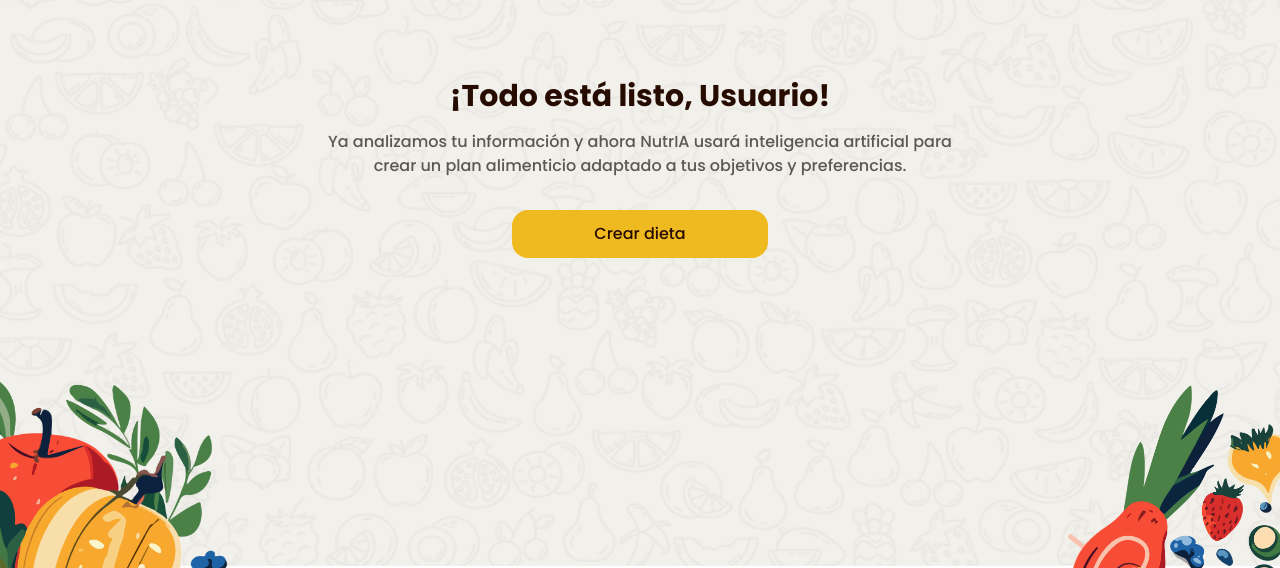
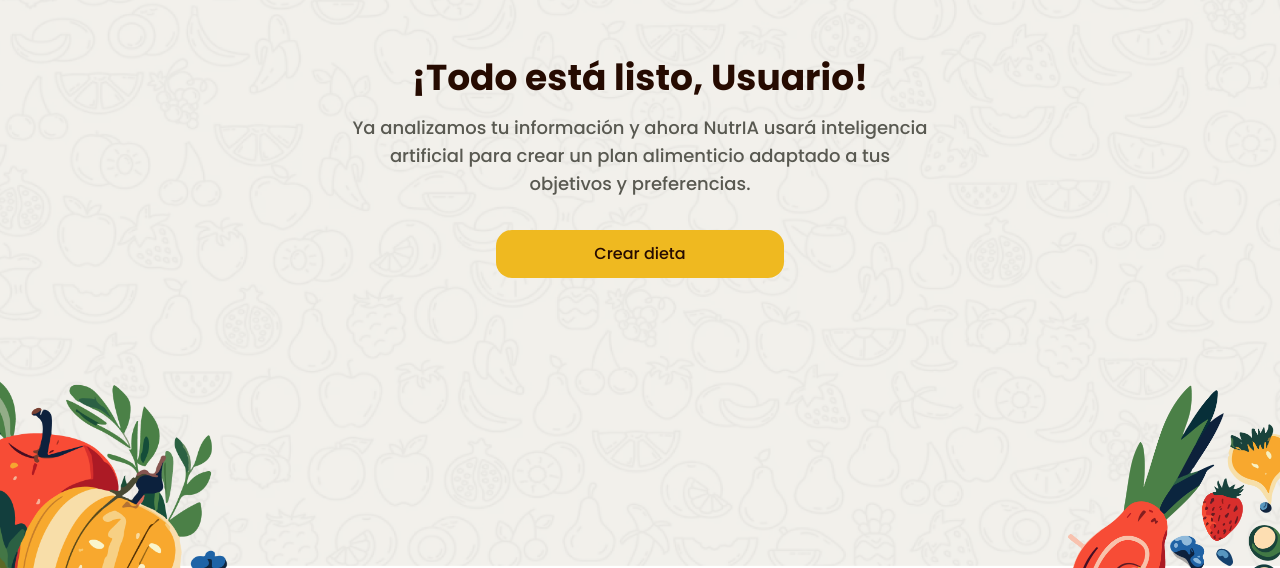
Before and after one commit to Rafiky724/NutrIA, a React (Vite) app in the folder frontend/: page /dietCreationReady in a window 1280 px wide. Shown: the part 232-800 px from the top of the page. Built offline with nearby package versions, Linux system fonts and the light colour scheme; no server answers; sample sign-in values are in the browser's storage.

Commit message:
Update DietCreationReady.tsx

```diff
--- a/frontend/src/pages/Onboarding/DietCreationReady.tsx
+++ b/frontend/src/pages/Onboarding/DietCreationReady.tsx
@@ -1,22 +1,21 @@
-import { useEffect, useState } from "react";
+import { useState, useEffect } from "react";
 import { useNavigate } from "react-router-dom";
 import { DietService } from "../../services/dietaService";
 import FruitLeft from "../../components/Decoration/FruitLeft";
 import FruitRight from "../../components/Decoration/FruitRight";
+import LoadingScreen from "../../components/Loading/LoadingScreen";
+import LoadingIcon from "../../assets/Loading/LoadingIcon.svg?react";
 
 export default function DietCreationReady() {
   const navigate = useNavigate();
 
   const [name, setName] = useState<string>("");
-
   const [loading, setLoading] = useState(false);
   const [error, setError] = useState<string | null>(null);
 
   useEffect(() => {
     const savedname = localStorage.getItem("nombreUsuario");
-    if (savedname) {
-      setName(savedname);
-    }
+    if (savedname) setName(savedname);
   }, []);
 
   const handleCreateDiet = async () => {
@@ -25,7 +24,6 @@ export default function DietCreationReady() {
     try {
       const message = await DietService.createDiet();
       console.log("Dieta creada:", message);
-
       navigate("/dietPlanReady");
     } catch (err: any) {
       console.error("Error al crear dieta:", err);
@@ -34,42 +32,54 @@ export default function DietCreationReady() {
       setLoading(false);
     }
   };
+
+  if (loading) {
     return (
-    <>
-      <div className="relative min-h-screen bg-[url('/Background/Back.png')] bg-cover bg-center">
-        <div className="min-h-screen flex flex-col items-center justify-center">
-          <div className="w-2xl text-center">
-            <h1 className="text-3xl ft-bold text-brown mb-4">
+      <LoadingScreen
+        Icon={LoadingIcon}
+        title="CARGANDO"
+        subtitle={`Esto puede tardar unos segundos.\nEstamos creando tu dieta personalizada.`}
+      />
+    );
+  }
+
+  return (
+    <div className="relative min-h-screen bg-[url('/Background/Back.png')] bg-cover bg-center px-4 sm:px-6">
+      <div className="min-h-screen flex flex-col items-center justify-center text-center">
+        <div className="w-full max-w-md sm:max-w-lg md:max-w-xl">
+          <h1 className="text-2xl sm:text-3xl md:text-4xl ft-bold text-brown mb-4">
             ¡Todo está listo, {name || "Usuario"}!
           </h1>
 
-            <p className="ft-medium text-gray mb-8 text-center px-4">
+          <p className="ft-medium text-gray mb-8 text-sm sm:text-base md:text-lg px-2 sm:px-4 md:px-0">
             Ya analizamos tu información y ahora NutrIA usará inteligencia
-              artificial para crear un plan alimenticio adaptado a tus objetivos
-              y preferencias.
+            artificial para crear un plan alimenticio adaptado a tus objetivos y
+            preferencias.
           </p>
 
           <button
             onClick={handleCreateDiet}
             disabled={loading}
-              className={`w-3xs mx-auto bg-yellow text-brown ft-medium px-4 py-3 rounded-2xl cursor-pointer ${
-                loading ? "opacity-50 cursor-not-allowed" : ""
+            className={`w-full sm:w-64 md:w-72 bg-yellow text-brown ft-medium px-4 py-3 rounded-2xl flex items-center justify-center mx-auto ${
+              loading ? "opacity-50 cursor-not-allowed" : "cursor-pointer"
             }`}
           >
-              {loading ? "Creando dieta..." : "Crear dieta"}
+            Crear dieta
           </button>
 
-            {error && <p className="text-red-500 mt-3">{error}</p>}
-          </div>
+          {error && (
+            <p className="text-red-500 mt-3 text-sm sm:text-base">{error}</p>
+          )}
         </div>
       </div>
 
-      <div className="absolute left-0 bottom-0 z-10 w-35 sm:w-60 2xl:w-100">
+      {/* Frutas decorativas */}
+      <div className="absolute left-0 bottom-0 z-10 w-28 sm:w-48 md:w-60">
         <FruitLeft />
       </div>
-      <div className="absolute right-0 bottom-0 z-10 w-35 sm:w-60 2xl:w-100">
+      <div className="absolute right-0 bottom-0 z-10 w-28 sm:w-48 md:w-60">
         <FruitRight />
       </div>
-    </>
+    </div>
   );
 }
```
Lines whose indentation alone changed are shown as unchanged.
